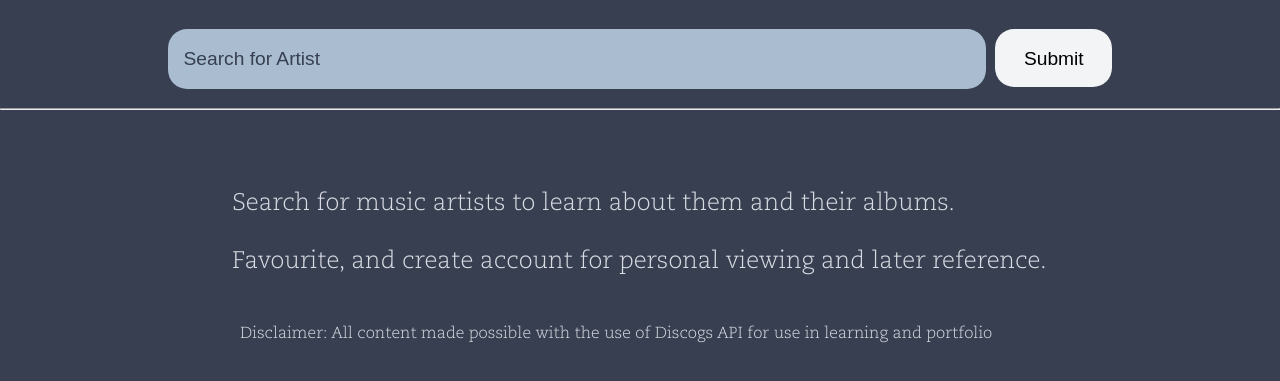
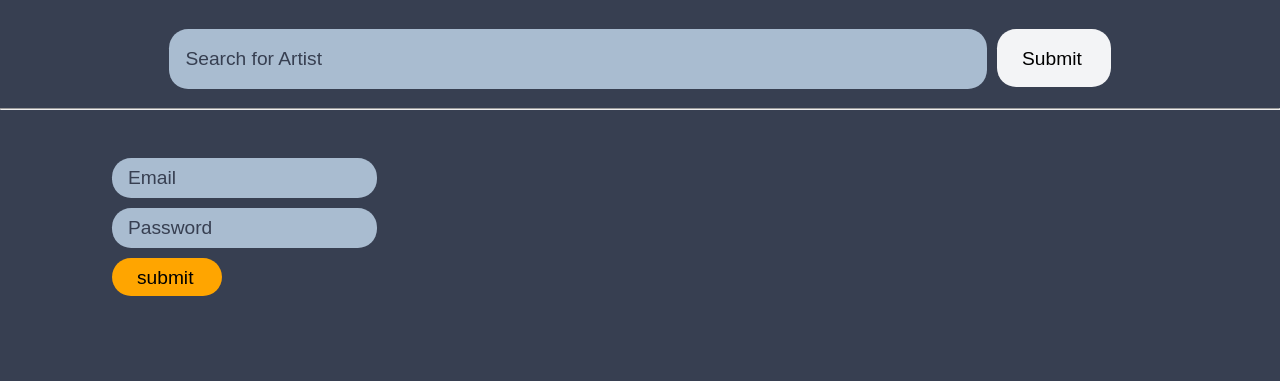
Before and after one commit to kwilki/DiscogsArtistSearch, a plain HTML site: page index.html in a window 1280 px wide. Both pictures are taken after a click on the link "Create Account". Shown: the part 75-456 px from the top of the page. Drawn offline with Linux system fonts and the light colour scheme.

Commit message:
started building form for create account

```diff
--- /dev/null
+++ b/css/create-acc-form.css
@@ -0,0 +1,29 @@
+@import url(./fonts.css);
+
+input[type=password]#user-password.user-password, input[type=text]#user-input.user-input{
+    height: 2em;
+    width: auto;
+    max-width: 800px;
+    background-color: #A9BCD0;
+    border: none;
+    border-radius: 1em;
+    color: #373F51;
+    padding-left: 1rem;
+    font-size: 1.2em;
+    margin-bottom: 0.5em;
+}
+
+input[type=submit].user-pass-submit {
+    font-size: 1.2em;
+    /* min-width: 0; */
+    color: black;
+    background-color: orange;
+    border: none;
+    border-radius: 1em;
+    /* flex-grow: 0; */
+    /* flex-wrap: nowrap; */
+    height: 2em;
+    padding-top: 0.5em;
+    padding-bottom: 1em;
+    margin-left: 0;
+}
--- a/css/style.css
+++ b/css/style.css
@@ -144,7 +144,7 @@ input[type=submit] {
     margin-left: 0.5em;
     padding-top: 1em;
     padding-bottom: 1em;
-    padding-left: 1.5em;
+    padding-left: 1.3em;
     padding-right: 1.5em;
 }
 
--- a/index.html
+++ b/index.html
@@ -6,6 +6,7 @@
     <meta name="viewport" content="width=device-width, initial-scale=1.0">
     <link rel="stylesheet" href="./css/style.css">
     <link rel="stylesheet" href="./css/nav.css">
+    <link rel="stylesheet" href="./css/create-acc-form.css">
     <link rel="stylesheet" href="./css/hamburgerNav.css">
     <link rel="stylesheet" href="./css/searchResults.css">
     <link rel="stylesheet" href="./css/artistInfo.css">
--- a/index.js
+++ b/index.js
@@ -818,3 +818,25 @@ let websiteHeading = document.getElementById("website-heading")
 websiteHeading.addEventListener("click", function() {
     goHome()
 })
+
+//LOGIN FUNCTIONS
+
+let createAccountButton = document.getElementById("create-account-button")
+createAccountButton.addEventListener("click", function() {
+    displayCreateAccountForm()
+})
+
+function displayCreateAccountForm() {
+    removePrvDisplayed()
+    let createAccForm = document.createElement("form")
+    createAccForm.setAttribute("action", "http://localhost:3000/users")
+    createAccForm.setAttribute("method", "POST")
+    createAccForm.innerHTML =
+    `<input class="user-input" id="user-input" type="text" placeholder="Email">
+    <br>
+    <input class="user-password" id="user-password" type="password" placeholder="Password">
+    <br>
+    <input class="user-pass-submit" type="submit" value="submit">`
+
+    information.append(createAccForm)
+}
```
